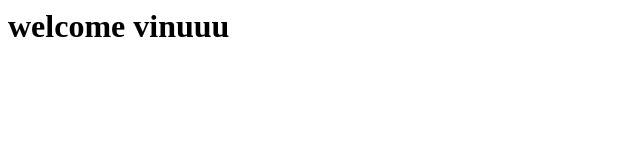
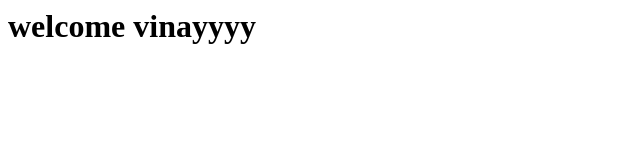
Before and after one commit to Vinayvurukutigithub/Dockerproject, a plain HTML site: page index.html in a window 1280 px wide. Shown: the full height of the page, 0-640 px from the left. Drawn offline with Linux system fonts and the light colour scheme.

Commit message:
Update index.html

```diff
--- a/index.html
+++ b/index.html
@@ -1 +1 @@
-<h1> welcome vinuuu </h1>
+<h1> welcome vinayyyy </h1>
```
